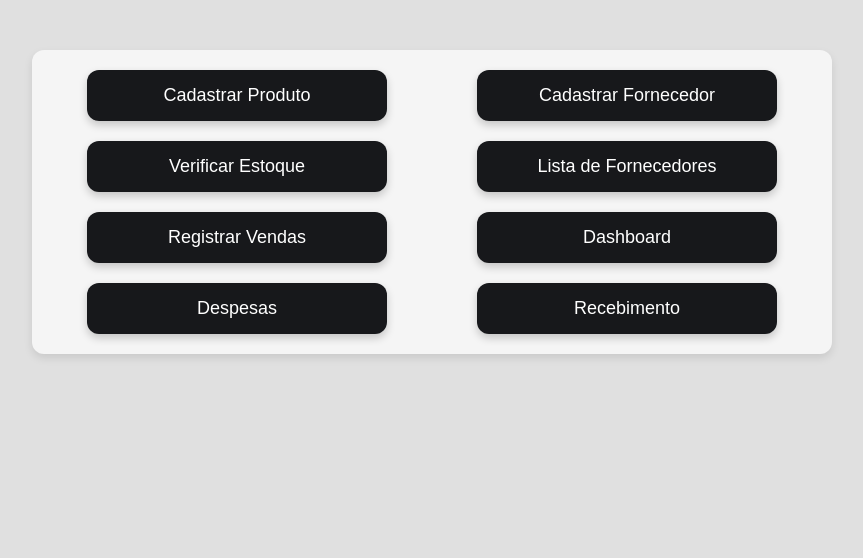
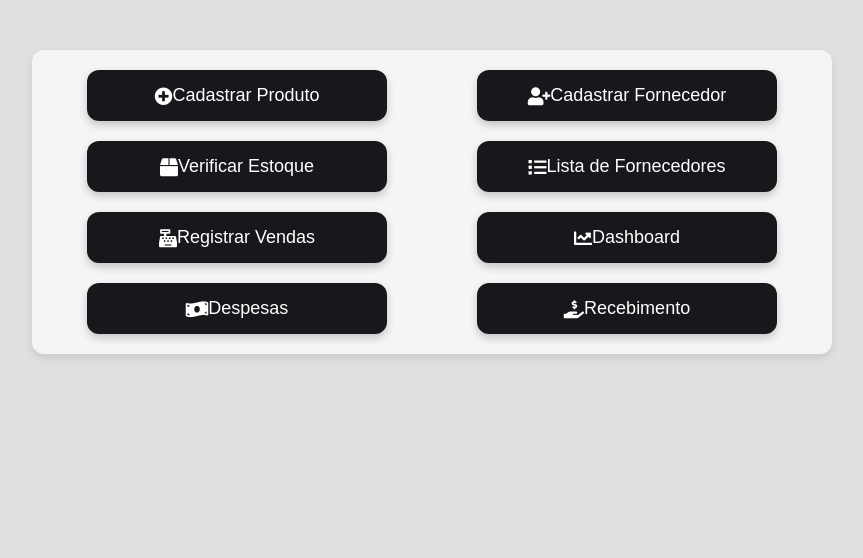
Before and after one commit to KauanMonteiro/controle-de-estoque, a Django app: template estoque/templates/pages/home.html in a window 1280 px wide. Shown: the part 135-693 px from the top of the page, without its empty margins (208-1071 px from the left). Run offline with Django 3.2, Linux system fonts and the light colour scheme; the template is opened without the code that fills it, so the values that code supplies are empty.

```diff
--- a/estoque/templates/partials/menu_home.html
+++ b/estoque/templates/partials/menu_home.html
@@ -1,10 +1,10 @@
 <div class="menu-home">
-    <a href="{% url 'cadastrar_produto' %}" class="botao-menu-home">Cadastrar Produto</a>
-    <a href="{% url 'cadastro_fornecedor' %}" class="botao-menu-home">Cadastrar Fornecedor</a>
-    <a href="{% url 'estoque' %}" class="botao-menu-home">Verificar Estoque</a>
-    <a href="{% url 'lista_fornecedores' %}" class="botao-menu-home">Lista de Fornecedores</a>
-    <a href="{% url "vendas" %}" class="botao-menu-home">Registrar Vendas</a>
-    <a href="{% url "dashboard" %}" class="botao-menu-home">Dashboard</a>
-    <a href="{% url "area_despesas" %}" class="botao-menu-home">Despesas</a>
-    <a href="" class="botao-menu-home">Recebimento</a>
+    <a href="{% url 'cadastrar_produto' %}" class="botao-menu-home"><i class="fas fa-plus-circle"></i> Cadastrar Produto</a>
+    <a href="{% url 'cadastro_fornecedor' %}" class="botao-menu-home"><i class="fas fa-user-plus"></i> Cadastrar Fornecedor</a>
+    <a href="{% url 'estoque' %}" class="botao-menu-home"><i class="fas fa-box"></i> Verificar Estoque</a>
+    <a href="{% url 'lista_fornecedores' %}" class="botao-menu-home"><i class="fas fa-list"></i> Lista de Fornecedores</a>
+    <a href="{% url "vendas" %}" class="botao-menu-home"><i class="fas fa-cash-register"></i> Registrar Vendas</a>
+    <a href="{% url "dashboard" %}" class="botao-menu-home"><i class="fas fa-chart-line"></i> Dashboard</a>
+    <a href="{% url "area_despesas" %}" class="botao-menu-home"><i class="fas fa-money-bill-wave"></i> Despesas</a>
+    <a href="" class="botao-menu-home"><i class="fas fa-hand-holding-usd"></i> Recebimento</a>
 </div>
```
Also changed, not shown: estoque/templates/pages/cadastro_pagamento.html (added, +30 -0 lines), estoque/views.py (+21 -2 lines).
